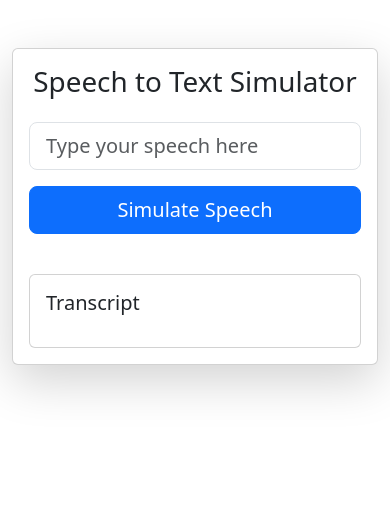
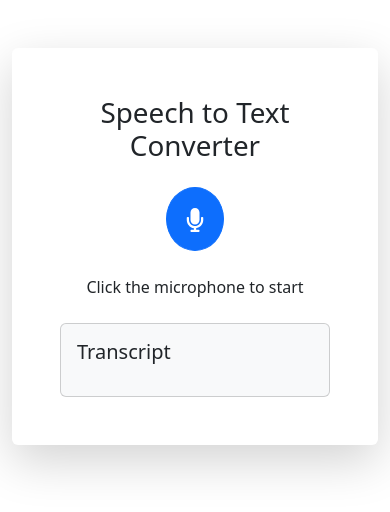
Before and after one commit to MidhatKarim28/New, a React (Create React App) app: page / in a window 390 px wide. Shown: the top 512 px of the page. Built offline with nearby package versions, Linux system fonts and the light colour scheme.

Commit message:
Updated UI design for Speech-to-Text Converter with microphone functionality

```diff
--- a/package.json
+++ b/package.json
@@ -11,6 +11,7 @@
     "react": "^18.3.1",
     "react-bootstrap": "^2.10.5",
     "react-dom": "^18.3.1",
+    "react-icons": "^5.3.0",
     "react-scripts": "5.0.1",
     "react-speech-recognition": "^3.10.0",
     "web-vitals": "^2.1.4"
--- a/src/SpeechToText.js
+++ b/src/SpeechToText.js
@@ -1,48 +1,72 @@
 
 
 
-import React, { useState } from 'react';
-import { Button, Container, Form, Card, Row, Col } from 'react-bootstrap';
+
+
+import React, { useState, useEffect } from 'react';
+import { Button, Container, Card, Row, Col, ProgressBar } from 'react-bootstrap';
+import { FaMicrophone, FaMicrophoneSlash } from 'react-icons/fa';
 
 const SpeechToText = () => {
+  const [isListening, setIsListening] = useState(false);
   const [transcriptWithTimestamp, setTranscriptWithTimestamp] = useState([]);
-  const [inputText, setInputText] = useState('');
+  const [recognition, setRecognition] = useState(null);
 
-  const handleSimulateSpeech = () => {
-    if (inputText.trim()) {
+  useEffect(() => {
+    const SpeechRecognition = window.SpeechRecognition || window.webkitSpeechRecognition;
+    if (SpeechRecognition) {
+      const recognition = new SpeechRecognition();
+      recognition.continuous = true;
+      recognition.interimResults = true;
+      recognition.onresult = handleSpeechResult;
+      setRecognition(recognition);
+    }
+  }, []);
+
+  const handleSpeechResult = (event) => {
+    const transcript = Array.from(event.results)
+      .map(result => result[0].transcript)
+      .join('');
+
+    if (event.results[0].isFinal) {
       const timestamp = new Date().toLocaleTimeString();
-      setTranscriptWithTimestamp(prev => [...prev, { time: timestamp, text: inputText.trim() }]);
-      setInputText('');
+      setTranscriptWithTimestamp(prev => [...prev, { time: timestamp, text: transcript.trim() }]);
     }
   };
 
+  const toggleListening = () => {
+    if (isListening) {
+      recognition.stop();
+    } else {
+      recognition.start();
+    }
+    setIsListening(!isListening);
+  };
+
   return (
-    <Container className="mt-5">
-      <Card className="shadow-lg">
-        <Card.Body>
-          <h1 className="text-center mb-4">Speech to Text Simulator</h1>
-          <Row className="justify-content-center">
-            <Col md={8}>
-              <Form.Group className="mb-3">
-                <Form.Control
-                  type="text"
-                  placeholder="Type your speech here"
-                  value={inputText}
-                  onChange={(e) => setInputText(e.target.value)}
-                  className="form-control-lg"
-                />
-              </Form.Group>
-              <div className="d-grid gap-2">
+    <Container className="py-5">
+      <Row className="justify-content-center">
+        <Col md={8}>
+          <Card className="shadow-lg border-0">
+            <Card.Body className="p-5">
+              <h1 className="text-center mb-4">Speech to Text Converter</h1>
+              <div className="d-flex justify-content-center mb-4">
                 <Button
-                  variant="primary"
+                  variant={isListening ? "danger" : "primary"}
                   size="lg"
-                  onClick={handleSimulateSpeech}
-                  className="mb-3"
+                  onClick={toggleListening}
+                  className="rounded-circle p-3"
                 >
-                  Simulate Speech
+                  {isListening ? <FaMicrophoneSlash size={24} /> : <FaMicrophone size={24} />}
                 </Button>
               </div>
-              <Card className="mt-4">
+              <p className="text-center mb-4">
+                {isListening ? "Listening..." : "Click the microphone to start"}
+              </p>
+              {isListening && (
+                <ProgressBar animated now={100} className="mb-4" />
+              )}
+              <Card className="bg-light">
                 <Card.Body>
                   <h5 className="card-title mb-3">Transcript</h5>
                   <div className="transcript-box" style={{maxHeight: '300px', overflowY: 'auto'}}>
@@ -54,10 +78,10 @@ const SpeechToText = () => {
                   </div>
                 </Card.Body>
               </Card>
-            </Col>
-          </Row>
-        </Card.Body>
-      </Card>
+            </Card.Body>
+          </Card>
+        </Col>
+      </Row>
     </Container>
   );
 };
```
Also changed, not shown: 2 other files (tests, documents, lock files or other folders).
